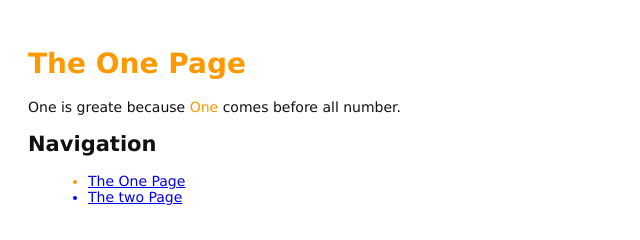
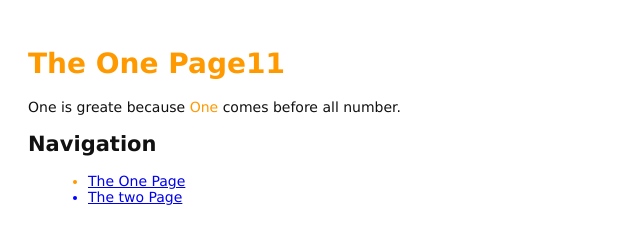
Before and after one commit to Dumjanlama/yogi, a plain HTML site: page one.html in a window 1280 px wide. Shown: the full height of the page, 0-640 px from the left. Drawn offline with Linux system fonts and the light colour scheme.

Commit message:
second commit to branch amrit

```diff
--- a/one.html
+++ b/one.html
@@ -1 +1 @@
-<!DOCTYPE html> <html lang="en"> <head> <title>The One Page..</title> <link rel="stylesheet" href="main.css" /><meta charset="utf-8" /> </head> <body> <h1 style="color: #F90">The One Page</h1> <p>One is greate because <span style="color: #F90">One</span> comes before all number.</p><h2>Navigation</h2> <ul> <li style="color: #F90"> <a href="one.html">The One Page</a> </li> <li style="color: #00F"> <a href="two.html">The two Page</a> </li> </ul> </body> </html>
+<!DOCTYPE html> <html lang="en"> <head> <title>The One Page..</title> <link rel="stylesheet" href="main.css" /><meta charset="utf-8" /> </head> <body> <h1 style="color: #F90">The One Page11</h1> <p>One is greate because <span style="color: #F90">One</span> comes before all number.</p><h2>Navigation</h2> <ul> <li style="color: #F90"> <a href="one.html">The One Page</a> </li> <li style="color: #00F"> <a href="two.html">The two Page</a> </li> </ul> </body> </html>
```
